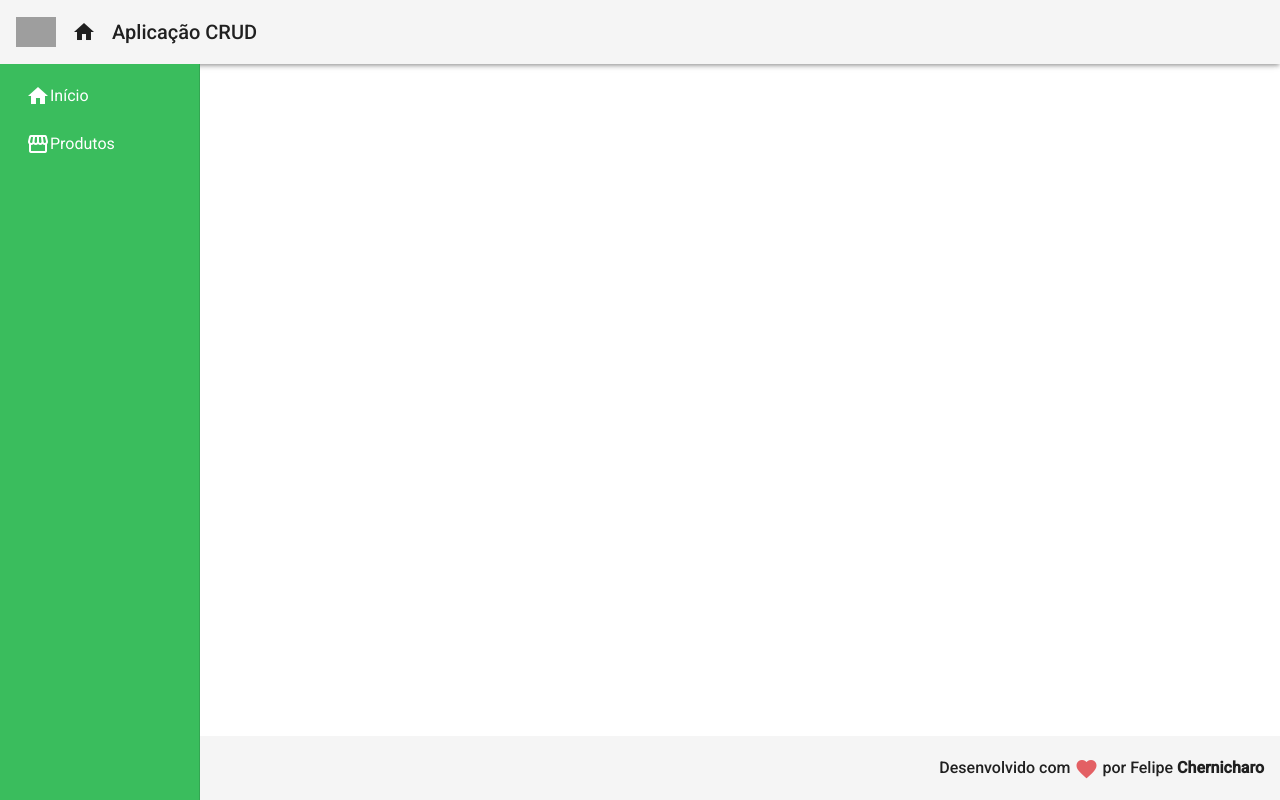
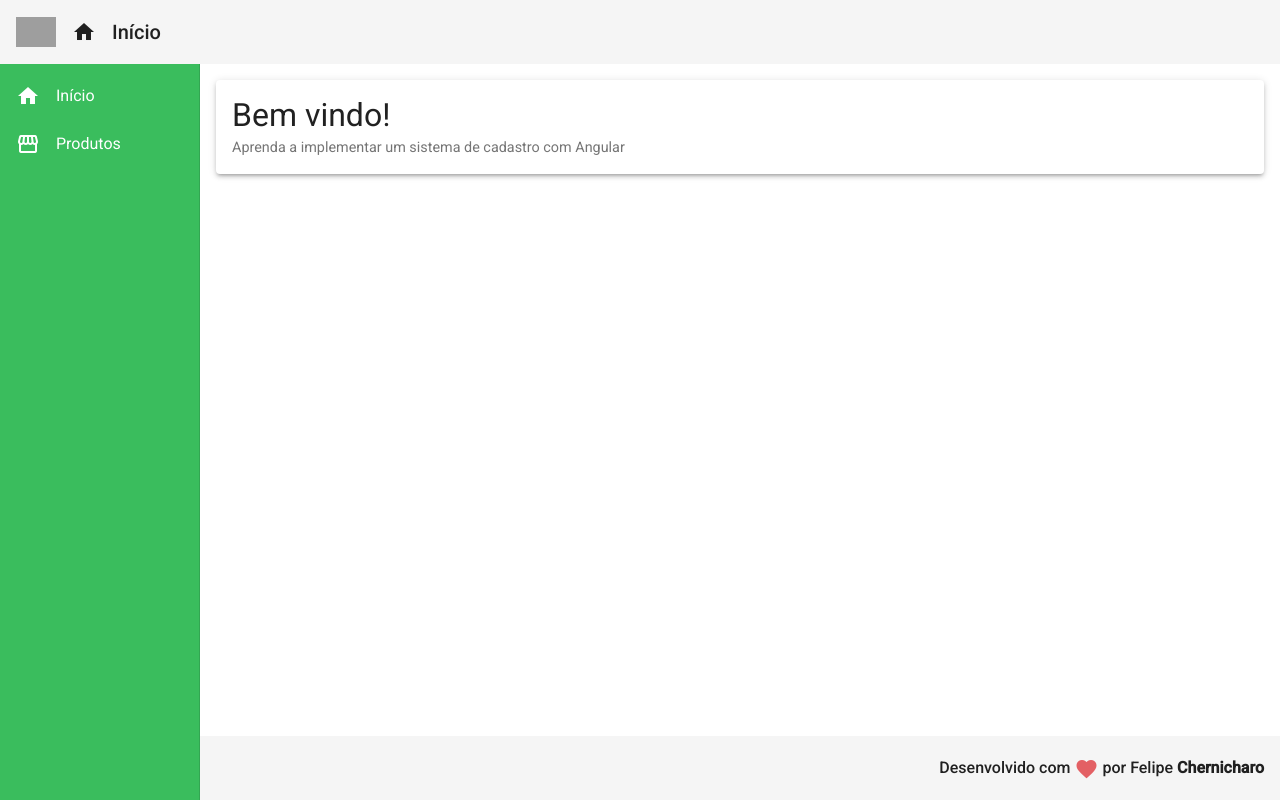
Before and after one commit to mrChernicharo/angular-crud, an Angular app in the folder frontend/: page / in a window 1280 px wide. Built offline with nearby package versions, Linux system fonts and the light colour scheme; grey boxes are pictures that could not be loaded.

Commit message:
home card

```diff
--- a/frontend/src/app/app.module.ts
+++ b/frontend/src/app/app.module.ts
@@ -7,10 +7,12 @@
 import { HeaderComponent } from './components/template/header/header.component';
 import { FooterComponent } from './components/template/footer/footer.component';
 import { NavComponent } from './components/template/nav/nav.component';
+import { HomeComponent } from './views/home/home.component';
 
 import { MatToolbarModule } from '@angular/material/toolbar';
 import { MatSidenavModule } from '@angular/material/sidenav';
 import { MatListModule } from '@angular/material/list';
+import { MatCardModule } from '@angular/material/card';
 
 @NgModule({
   declarations: [
@@ -18,6 +20,7 @@
     FooterComponent,
     HeaderComponent,
     NavComponent,
+    HomeComponent,
   ],
   imports: [
     BrowserModule,
@@ -25,7 +28,8 @@
     BrowserAnimationsModule,
     MatToolbarModule,
     MatSidenavModule,
-    MatListModule
+    MatListModule,
+    MatCardModule
   ],
   providers: [],
   bootstrap: [AppComponent]
--- a/frontend/src/app/components/template/header/header.component.css
+++ b/frontend/src/app/components/template/header/header.component.css
@@ -1,8 +1,7 @@
 .header {
-    position: fixed;
     height: 64px;
-    display: flex;
-    align-items: center;
+    /* display: flex; */
+    /* align-items: center; */
 }
 
 .header a {
--- a/frontend/src/app/components/template/header/header.component.html
+++ b/frontend/src/app/components/template/header/header.component.html
@@ -1,4 +1,4 @@
-<mat-toolbar class="header mat-elevation-z3">
+<mat-toolbar class="header mat-elevation-z4">
   <span>
     <a>
       <img class="logo v-middle" src="assets/005-tree.svg" alt="logo" />
@@ -9,7 +9,7 @@
       <i class="material-icons">
         home
       </i>
-      Aplicação CRUD
+      Início
     </a>
   </span>
 
--- a/frontend/src/app/components/template/nav/nav.component.css
+++ b/frontend/src/app/components/template/nav/nav.component.css
@@ -1,13 +1,17 @@
 .sidenav {
-  background-color: #3abd5d;
-  width: 200px;
+    background-color: #3abd5d;
+    width: 200px;
 }
 
-
 .sidenav a {
-  color: #fff;
+    color: #fff;
 }
 
 .sidenav i {
-  padding-left: 10px;
+    padding-right: 16px;
 }
+
+.content {
+    padding: 16px;
+    background-color: #fff;
+}
--- a/frontend/src/app/components/template/nav/nav.component.html
+++ b/frontend/src/app/components/template/nav/nav.component.html
@@ -1,20 +1,17 @@
 <mat-sidenav-container class="container">
-  <mat-sidenav class="sidenav" mode="side" opened
-  fixedInViewport="true" fixedTopGap="64">
+    <mat-sidenav class="sidenav" mode="side" opened fixedInViewport="true" fixedTopGap="64">
         <mat-nav-list class="nav-list">
             <a mat-list-item>
-        <i class="material-icons">
-          home
-        </i>
-        Início
+                <i class="material-icons">home</i> Início
             </a>
             <a mat-list-item>
-        <i class="material-icons">
-          storefront
-        </i>
-        Produtos
+                <i class="material-icons">storefront</i> Produtos
             </a>
         </mat-nav-list>
     </mat-sidenav>
 
+    <mat-sidenav-content class="content">
+        <app-home></app-home>
+    </mat-sidenav-content>
+
 </mat-sidenav-container>
--- /dev/null
+++ b/frontend/src/app/views/home/home.component.css
@@ -0,0 +1,9 @@
+.home .title {
+    font-size: 2rem;
+    font-weight: 400;
+    line-height: 1.2;
+}
+
+.home .subtitle {
+    font-size: 0.9rem;
+}
--- /dev/null
+++ b/frontend/src/app/views/home/home.component.html
@@ -0,0 +1,4 @@
+<mat-card class="home mat-elevation-z3">
+    <mat-card-title class="home title">Bem vindo!</mat-card-title>
+    <mat-card-subtitle class="home subtitle">Aprenda a implementar um sistema de cadastro com Angular</mat-card-subtitle>
+</mat-card>
--- /dev/null
+++ b/frontend/src/app/views/home/home.component.ts
@@ -0,0 +1,15 @@
+import { Component, OnInit } from '@angular/core';
+
+@Component({
+  selector: 'app-home',
+  templateUrl: './home.component.html',
+  styleUrls: ['./home.component.css']
+})
+export class HomeComponent implements OnInit {
+
+  constructor() { }
+
+  ngOnInit(): void {
+  }
+
+}
```
Also changed, not shown: frontend/src/app/app.component.html (line endings or trailing spaces). Lines whose indentation alone changed are shown as unchanged.
